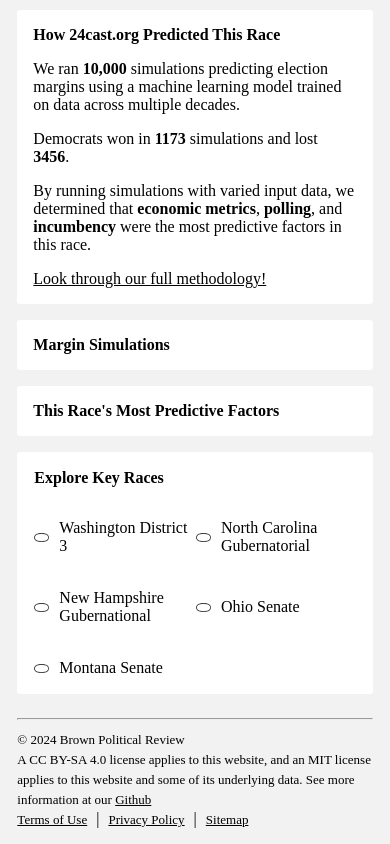
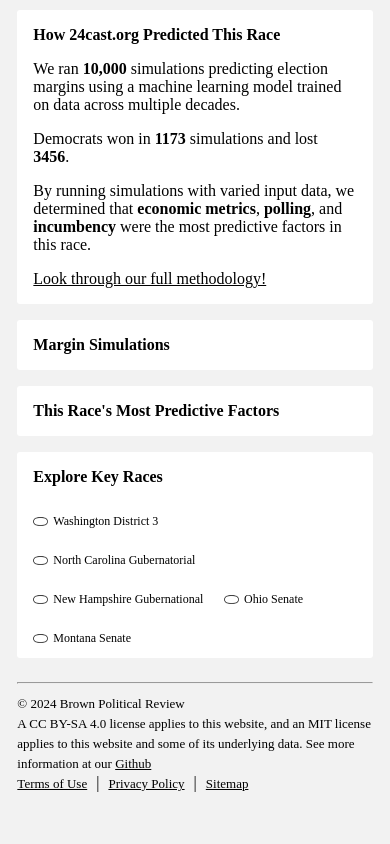
Before and after one commit to BPR-Data-Team/ElectionModel2024-site, a Next.js app: page / in a window 390 px wide. Shown: the part 923-1767 px from the top of the page. After the commit the page ends 1731 px from the top, so only its background shows below. Built offline with nearby package versions, Linux system fonts and the light colour scheme; no server answers; a web font is replaced by a local one.

Commit message:
spacing fixes

```diff
--- a/src/components/modules/KeyRacesModule.module.css
+++ b/src/components/modules/KeyRacesModule.module.css
@@ -1,12 +1,10 @@
 
 .keyRaces {
-    padding: 1px;
+    max-width: 70%;
   }
 
   .grid {
-    display: grid;
-    grid-template-columns: repeat(3, 250px);
-    gap: 2px;
+    display: flex;
     flex-wrap: wrap;
 
   }
@@ -14,10 +12,12 @@
   .race {
     display: flex;
     align-items: center;
+    margin-right: 1.3rem;
   }
 
   .race p {
-    margin-left: 10px;
+    margin-left: 5px;
+    font-size: 13px;
   }
   @media screen and (max-width: 1280px) {
     .grid {
@@ -25,13 +25,22 @@
     }
   }
   @media screen and (max-width: 768px) {
+    .keyRaces{
+      max-width:90%;
+    }
+    .race p {
+      font-size: 12px;
+    }
     .grid {
       grid-template-columns: repeat(2, 1fr);
     }
   }
 
   /* For Galaxy Fold */
-  @media screen and (max-width: 280px) and (max-height: 653px) {
+  @media screen and (max-width: 370px){
+    .keyRaces{
+      max-width: 100%;
+    }
     .grid {
       grid-template-columns: repeat(1, 1fr);
     }
```
